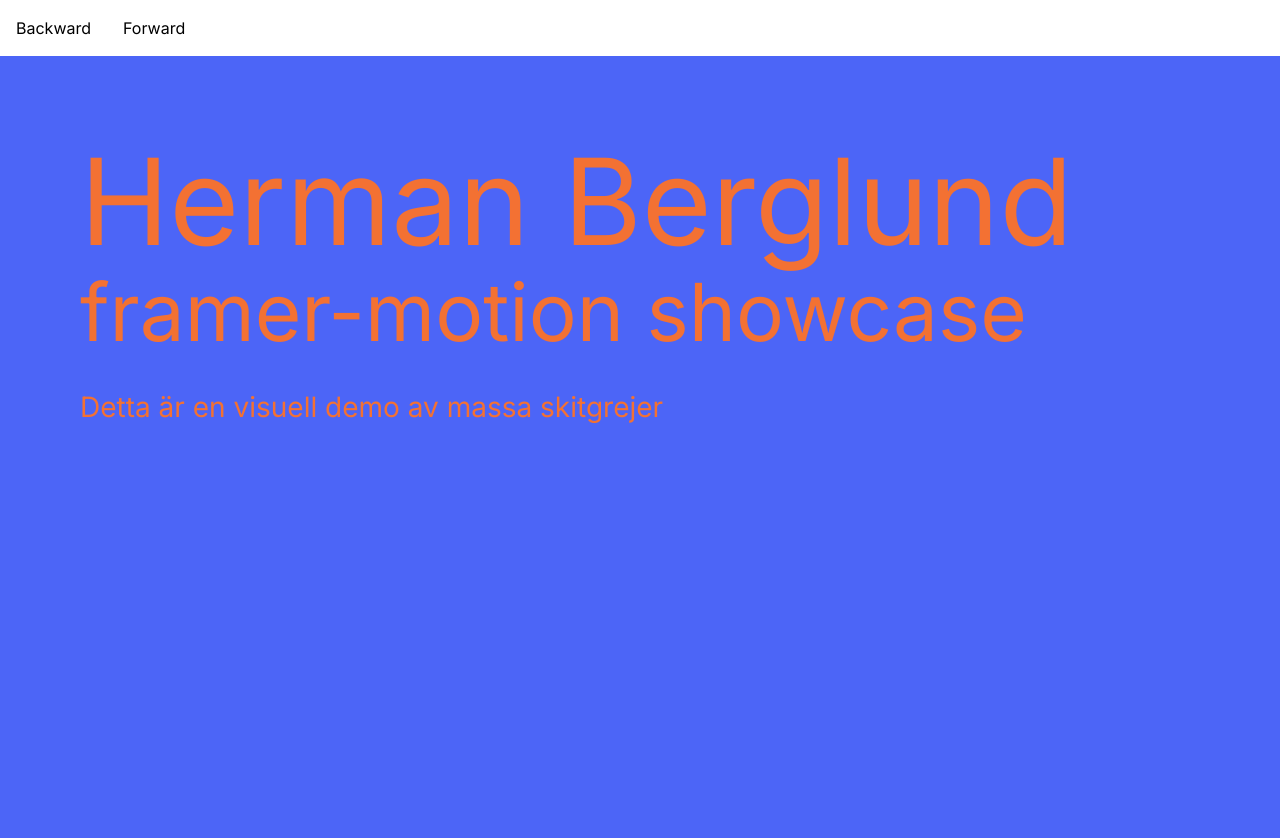
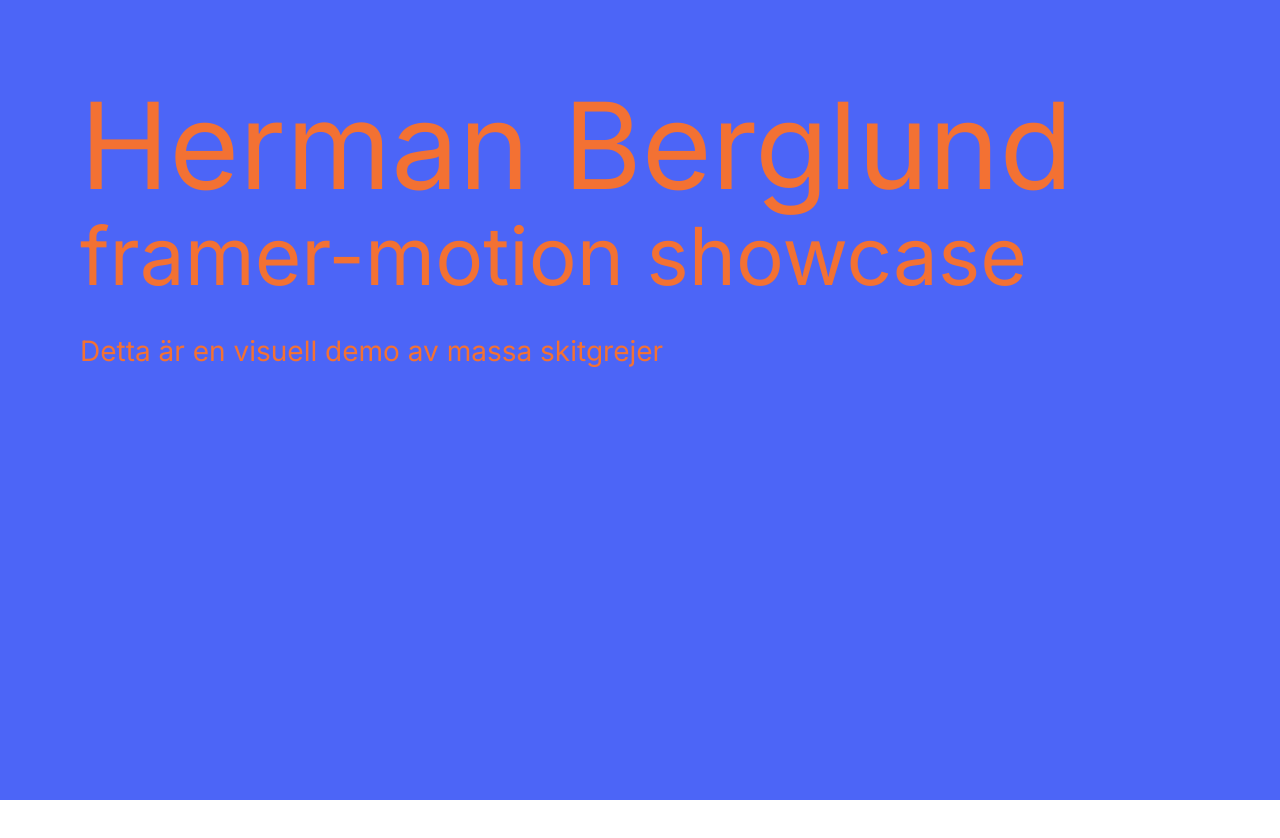
Before and after one commit to HBerglund/presoJS, a React (Create React App) app: page / in a window 1280 px wide. Shown: the top 838 px of the page. After the commit the page ends 800 px from the top, so only its background shows below. Built offline with nearby package versions, Linux system fonts and the light colour scheme.

Commit message:
animation for slide is working

```diff
--- a/package.json
+++ b/package.json
@@ -16,7 +16,6 @@
     "react-dom": "^17.0.2",
     "react-scripts": "next",
     "typescript": "^4.1.2",
-    "uuid": "^8.3.2",
     "web-vitals": "^1.0.1"
   },
   "scripts": {
@@ -44,7 +43,6 @@
     ]
   },
   "devDependencies": {
-    "@types/uuid": "^8.3.3",
     "autoprefixer": "^10.4.0",
     "postcss": "^8.4.5",
     "tailwindcss": "^3.0.1"
--- a/src/Presentation.tsx
+++ b/src/Presentation.tsx
@@ -1,5 +1,4 @@
 import React, { useContext, useEffect, useState } from 'react';
-import classNames from 'classnames';
 import { slides, SlideType } from './data';
 import { DirectionContext } from './Context/DirectionContext';
 import { AnimatePresence } from 'framer-motion';
@@ -51,26 +50,8 @@ const Presentation = () => {
   };
 
   return (
-    <AnimatePresence>
-      <div>
-        <div>
-          <div className={classNames('flex')}>
-            <button
-              className={classNames('bg-black text-white p-4')}
-              onClick={goBackward}
-            >
-              Backward
-            </button>
-            <button
-              className={classNames('bg-black text-white p-4')}
-              onClick={goForward}
-            >
-              Forward
-            </button>
-          </div>
-        </div>
-        {totalSlides[current]}
-      </div>
+    <AnimatePresence exitBeforeEnter initial={false}>
+      <div key={totalSlides[current].id}>{totalSlides[current].component}</div>
     </AnimatePresence>
   );
 };
--- a/src/Slides/TextSlide.tsx
+++ b/src/Slides/TextSlide.tsx
@@ -1,9 +1,9 @@
-import React, { useContext } from 'react';
+import React, { useContext, useEffect, useState } from 'react';
 import classNames from 'classnames';
 import SlideParent from '../Components/SlideParent';
 import { motion } from 'framer-motion';
 import { DirectionContext } from '../Context/DirectionContext';
-import { v4 as uuidv4 } from 'uuid';
+import { setTimeout } from 'timers';
 
 interface TextSlideProps {
   alignYX?: 'topLeft' | 'topCenter' | 'centerCenter';
@@ -13,7 +13,6 @@ interface TextSlideProps {
 }
 
 const TextSlide = ({ alignYX, title, subTitle, paragraph }: TextSlideProps) => {
-  const id = uuidv4();
   const directionContext = useContext(DirectionContext);
   console.log(directionContext.direction);
 
@@ -30,7 +29,6 @@ const TextSlide = ({ alignYX, title, subTitle, paragraph }: TextSlideProps) => {
 
   return (
     <motion.div
-      key={id}
       initial={{
         x: directionContext.direction === 'forward' ? '100%' : '-100%',
       }}
--- a/src/data.tsx
+++ b/src/data.tsx
@@ -1,26 +1,39 @@
-import FirstSlide from './Slides/FirstSlide';
-import SecondSlide from './Slides/SecondSlide';
 import TextSlide from './Slides/TextSlide';
-import ThirdSlide from './Slides/ThirdSlide';
 
-export type SlideType = React.ReactNode;
+export type SlideType = {
+  component: React.ReactNode;
+  id: number;
+};
 
 export const slides: SlideType[] = [
+  {
+    component: (
       <TextSlide
         title='Herman Berglund'
         subTitle='framer-motion showcase'
         paragraph='Detta är en visuell demo av massa skitgrejer'
-  />,
-  <SecondSlide />,
+      />
+    ),
+    id: 1,
+  },
+  {
+    component: (
       <TextSlide
         title='Victor Berglund'
         subTitle='framer-motion showcase'
         paragraph='Detta är en visuell demo av massa skitgrejer'
-  />,
+      />
+    ),
+    id: 2,
+  },
+  {
+    component: (
       <TextSlide
         title='Oscar Berglund'
         subTitle='framer-motion showcase'
         paragraph='Detta är en visuell demo av massa skitgrejer'
-  />,
-  <ThirdSlide />,
+      />
+    ),
+    id: 3,
+  },
 ];
```
Also changed, not shown: 1 other file (tests, documents, lock files or other folders). Lines whose indentation alone changed are shown as unchanged.
